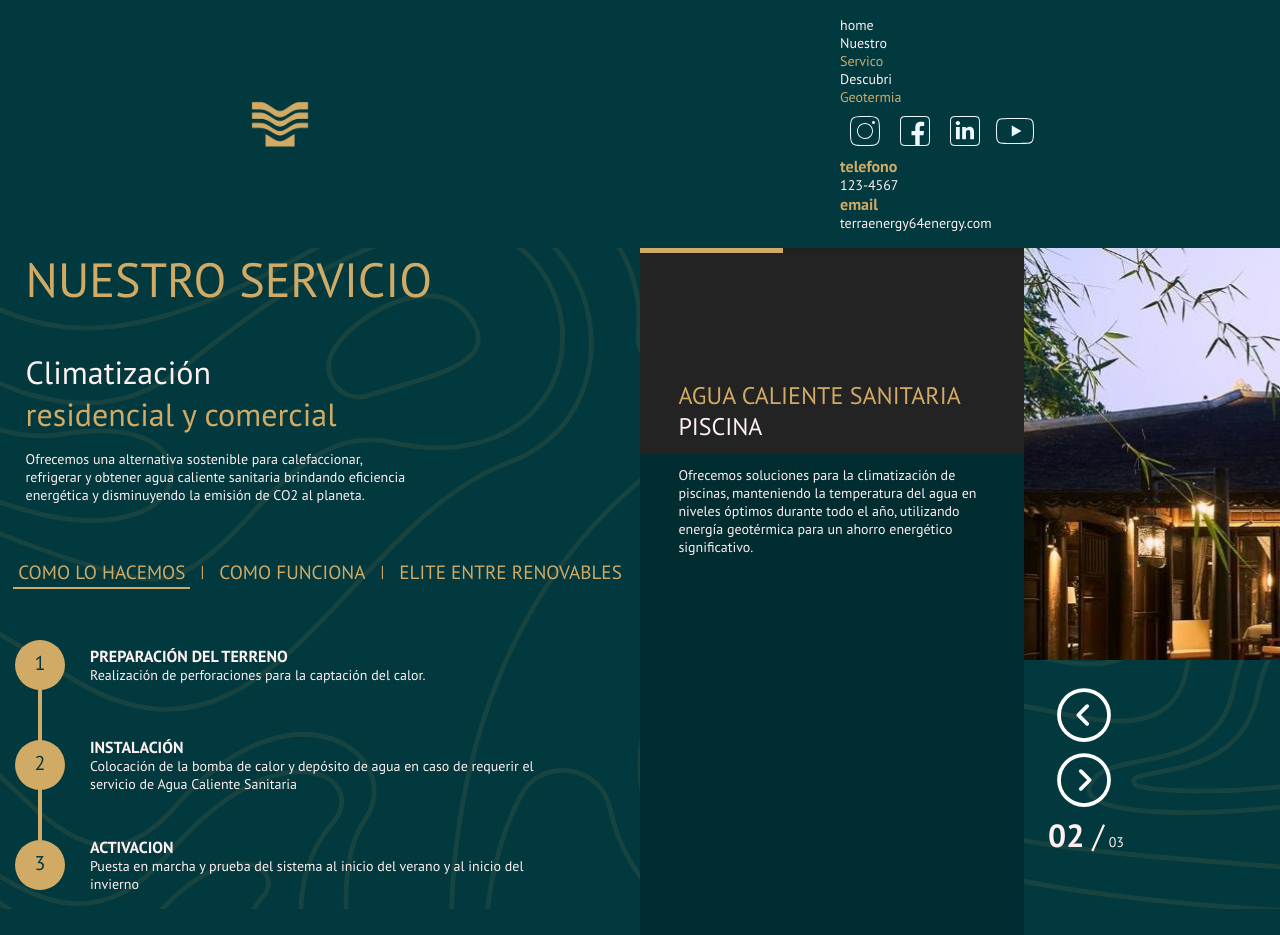
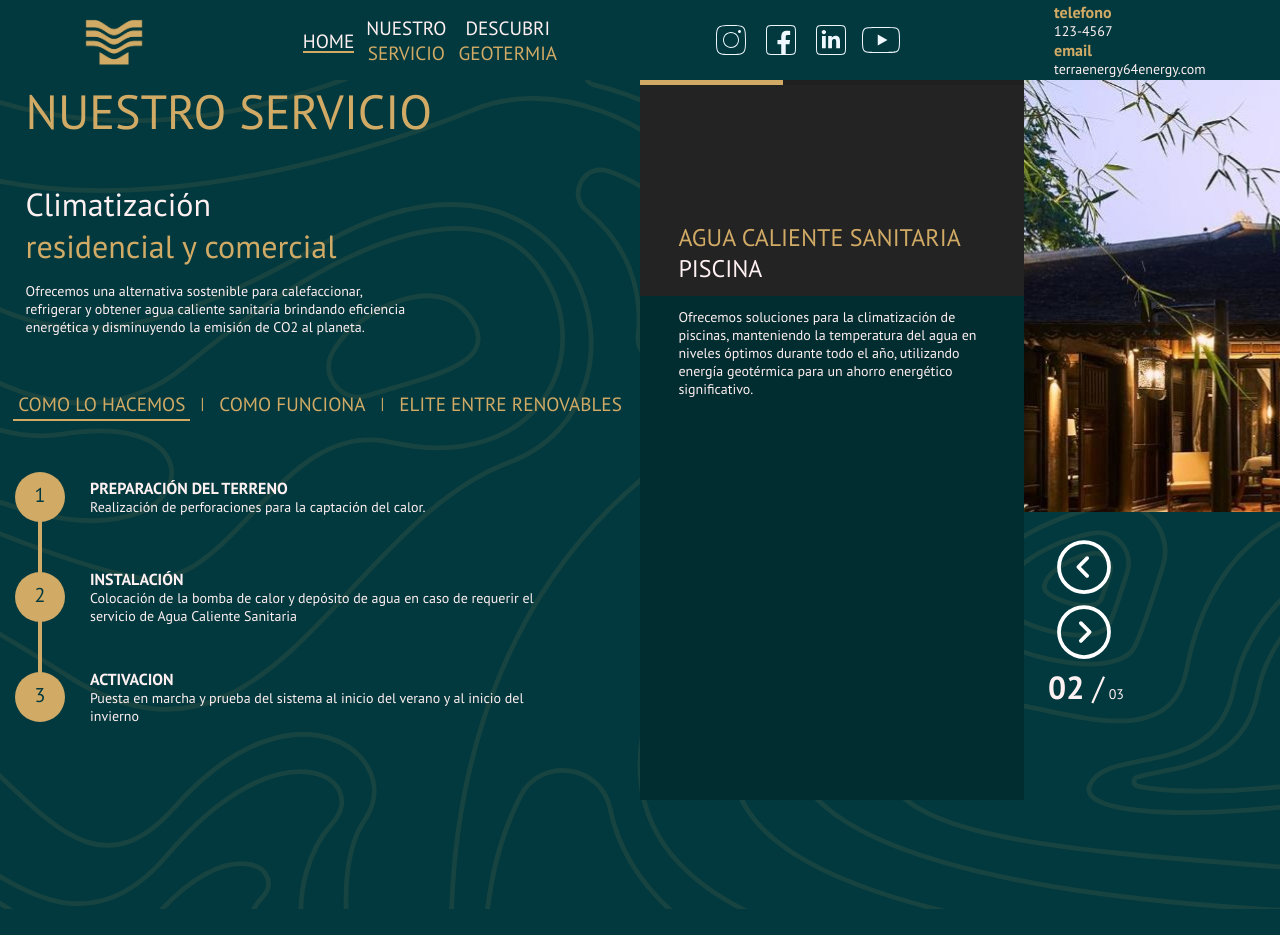
Before and after one commit to DarioColetto/terraWeb, an Angular app: page /servicio in a window 1280 px wide. After the commit the page ends 800 px from the top, so only its background shows below. Built offline with nearby package versions, Linux system fonts and the light colour scheme.

Commit message:
nav bar link animation

```diff
--- a/src/app/components/navbar/navbar.component.css
+++ b/src/app/components/navbar/navbar.component.css
@@ -21,3 +21,68 @@
   height: 80px;
   width: 80px;
 }
+
+.link-wrapper{
+  display: flex;
+  justify-content: left;
+  align-items: center;
+  gap: 12px;
+  text-transform: uppercase;
+}
+
+.link{
+  display: flex;
+  flex-direction: column;
+  align-items: center;
+  font-size: 1.2rem;
+  position: relative;
+}
+
+.active::after , .hovered::after{
+  content: "";
+  position: absolute;
+  bottom: 0;
+  left: 0;
+  width: 100%;
+  height: 0.1em;
+  background-color: var(--gold);
+  transform: scaleX(0);
+  transform-origin: center;
+  animation: expand 0.3s ease-in-out forwards;
+
+}
+
+@keyframes expand {
+  0% {
+      opacity: 0;
+      transform: scaleX(0);
+  }
+  100% {
+      opacity: 1;
+      transform: scaleX(1);
+  }
+}
+
+.inactive::after{
+  content: "";
+  position: absolute;
+  bottom: 0;
+  left: 0;
+  width: 100%;
+  height: 0.1em;
+  background-color: var(--gold);
+  transform: scaleX(0);
+  transform-origin: center;
+  animation: contract 0.3s ease-in-out forwards;
+}
+
+@keyframes contract {
+  0% {
+      opacity: 1;
+      transform: scaleX(1);
+  }
+  100% {
+      opacity: 0;
+      transform: scaleX(0);
+  }
+}
--- a/src/app/components/navbar/navbar.component.html
+++ b/src/app/components/navbar/navbar.component.html
@@ -1,21 +1,21 @@
+<a id="logo" class="link">
+  <img class="logo-img" src="isotipo.png" alt="logo" />
+</a>
 
 
-<a id="logo" class="link" >
-  <img  class="logo-img"  src="isotipo.png" alt="logo" />
-</a>
+<span class="link-wrapper">
 
-<ul class="link-wrapper">
+  @for (link of links; track $index) {
 
-  <a id="home-link" class="link" routerLink="/home" >
-    <p class="white-font underline tracking-in-expand">home</p>
+  <a class="link" (click)="[getSelectedIndex($index), activate($index)]" (mouseenter)="setHoverState($index)"
+    (mouseleave)="setHoverState($index)" [ngClass]="link.state">
+    <span class="white-font underline tracking-in-expand">{{link.title[0]}}</span>
+    @if (link.title[1]) {
+    <span class="gold-font underline tracking-in-expand">{{link.title[1]}}</span>
+    }
   </a>
-  <a class="link" routerLink="/servicio" >
-    <p class="white-font underline tracking-in-expand">Nuestro</p>
-    <p class="gold-font underline tracking-in-expand">Servico</p>
-  </a>
-  <a class="link" routerLink="/descubri">
-    <p class="white-font underline tracking-in-expand">Descubri</p>
-    <p class="gold-font underline tracking-in-expand">Geotermia</p>
-  </a>
+
+  }
+</span>
 <app-social></app-social>
 <app-cotanct-card></app-cotanct-card>
--- a/src/app/components/navbar/navbar.component.ts
+++ b/src/app/components/navbar/navbar.component.ts
@@ -1,10 +1,11 @@
-import { Component } from '@angular/core';
+import { Component, output } from '@angular/core';
 import { SocialComponent } from '../social/social.component';
 import { CotanctCardComponent } from '../cotanct-card/cotanct-card.component';
+import { NgClass } from '@angular/common';
 
 @Component({
     standalone:true,
-    imports:[SocialComponent, CotanctCardComponent],
+    imports:[SocialComponent, CotanctCardComponent,NgClass],
     selector: 'app-navbar',
     templateUrl: './navbar.component.html',
     styleUrl: './navbar.component.css'
@@ -19,5 +20,30 @@ export class NavbarComponent {
   //   this.opened = !this.opened
   // }
 
+  selectedIndex = output<number>()
+  prevIndex = 0
+
+  links = [
+    {title: ['home'], state:'active'} ,
+    {title:['nuestro', 'servicio'], state:'inactive'},
+    {title: ['descubri', 'geotermia'], state:'inactive'}
+  ]
+
+  getSelectedIndex(index: number) {
+    this.selectedIndex.emit(index)
+  }
+
+  setHoverState(index:number) {
+    if(this.links[index].state !== 'active'){
+      this.links[index].state =  this.links[index].state === 'hovered'? 'inactive':"hovered";
+    }
+  }
+
+  activate(index:number) {
+    this.links[this.prevIndex].state = 'inactive';
+    this.prevIndex = index;
+    this.links[index].state = 'active';
+  }
+
 
 }
--- a/src/app/components/slider/slider.component.ts
+++ b/src/app/components/slider/slider.component.ts
@@ -118,7 +118,7 @@ export class SliderComponent {
   }
 
   animationDirectionHandler(event:AnimationEvent){
-    console.log(event.toState)
+    //console.log(event.toState)
   }
 
 }
```
